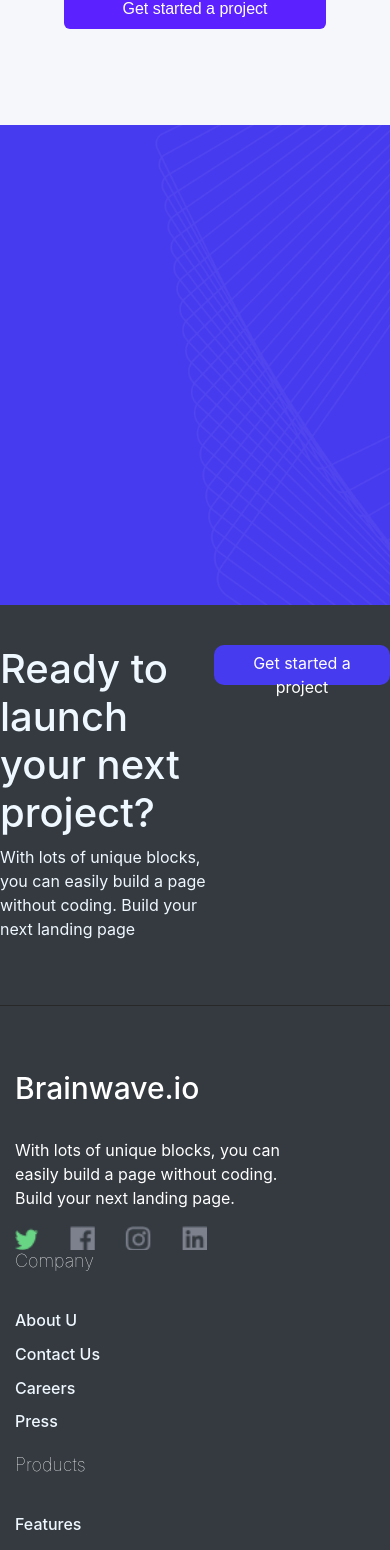
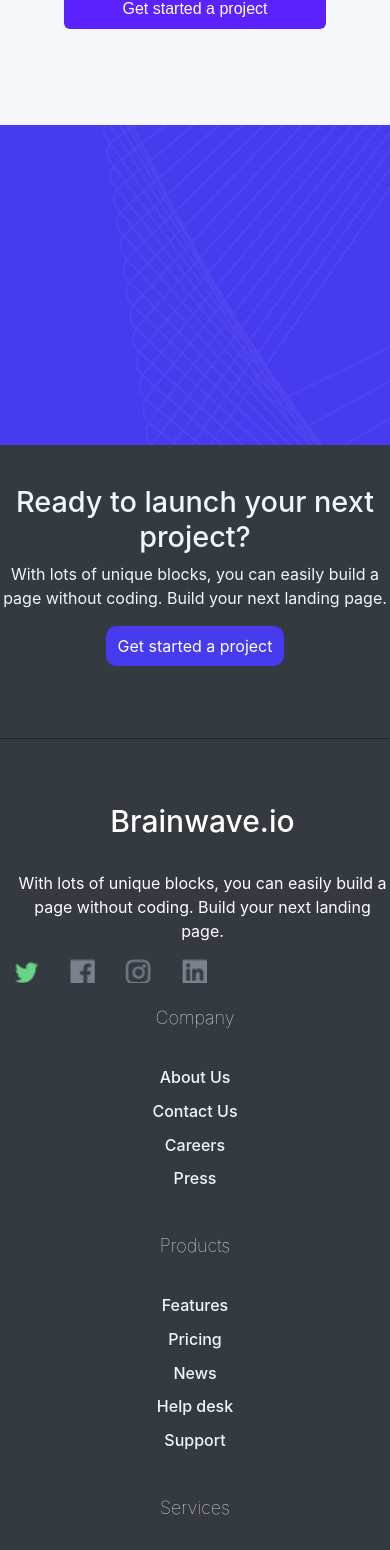
Before and after one commit to ptk244/Brainwave, an Angular app: page /indusspay in a window 390 px wide. Shown: the part 6038-7588 px from the top of the page. Built offline with nearby package versions, Linux system fonts and the light colour scheme.

Commit message:
done with foooter responciveness

```diff
--- a/src/app/footer/footer.component.css
+++ b/src/app/footer/footer.component.css
@@ -1,21 +1,16 @@
 .footer {
-    background-color: #343a40; /* Dark background */
-    padding: 40px 0; /* Padding for the footer */
-    color: white; /* White text color */
+    background-color: #343a40;
+    padding: 40px 0;
+    color: white;
 }
+
 .footer h5 {
     font-size: 18px;
     font-weight: 100;
     margin-bottom: 2rem;
 }
-.footer .col-md-1 {
-    margin-right: 20px; /* Space between columns */
-}
-.footer .col-md-1:last-child {
-    margin-right: 0; /* Remove margin from the last column */
-}
 
-a{
+a {
     color: aliceblue;
     font-weight: 500;
 }
@@ -26,39 +21,40 @@ a:hover {
     text-decoration: none;
 }
 
-.CompanyName{
+.CompanyName {
     font-size: 30px;
     margin-bottom: 2rem;
 }
 
-.Company{
-    padding-right:5rem ;
+.Company {
+    padding-right: 5rem;
 }
 
-li{
+li {
     padding: 0.3rem 0rem;
 }
 
-.social{
+.social {
     width: 12rem;
     height: 1.5rem;
+    background: url('src/assets/Social.png');
+    background-size: cover;
+}
 
-    background: url('src/assets/Social.png') ;
-    background-size: cover;
-  }
-
-  .main-content{
+.main-content {
     display: flex;
     background-color: #343a40;
     color: aliceblue;
     margin-bottom: 3rem;
     justify-content: space-evenly;
+    flex-wrap: wrap;
+}
 
-  }
-
-  .getstarted {
+.getstarted {
     text-align: center;
     display: flex;
+    justify-content: center;
+    align-items: center;
     height: 2.5rem;
     width: 11rem;
     border-radius: 10px;
@@ -66,34 +62,67 @@ li{
     border: none;
 }
 
-
-hr{
-    color: white;
-}
-
-hr{
+hr {
     background-color: #2d2d2d;
 }
 
 .newimage-container {
-
-    width: 100%; /* Set desired width */
-    height: 30rem; /* Set desired height */
+    width: 100%;
+    height: 30rem;
     background: url('src/assets/Testimonialfooter.png') no-repeat center center;
     background-color: #473bf0;
     background-size: contain;
-    margin: 0 auto; /* Center the container */
-
+    margin: 0 auto;
 }
 
-.container{
+.container {
     margin-top: 4rem;
 }
 
-
+/* Responsive Styles */
 @media (max-width: 1290px) {
     .newimage-container {
         width: 85rem;
-        /* margin-left: -10rem;   */
     }
 }
+
+@media (max-width: 768px) {
+    .main-content {
+        flex-direction: column;
+        align-items: center;
+        text-align: center;
+    }
+
+    .Company {
+        padding-right: 0;
+    }
+
+    .footer .row {
+        flex-direction: column;
+    }
+
+    .getstarted {
+        width: 100%;
+        margin-bottom: 1.5rem;
+    }
+
+    .col-md-4, .col-md-2 {
+        text-align: center;
+        margin-bottom: 1.5rem;
+    }
+}
+
+@media (max-width: 576px) {
+    .newimage-container {
+        height: 20rem;
+        background-size: cover;
+    }
+
+    h1 {
+        font-size: 1.8rem;
+    }
+
+    p {
+        font-size: 1rem;
+    }
+}
--- a/src/app/footer/footer.component.html
+++ b/src/app/footer/footer.component.html
@@ -1,19 +1,16 @@
-
 <div class="newimage-container mt-auto">
-    <div class="testimonialfooter" ></div>
+    <div class="testimonialfooter"></div>
 </div>
 
 <footer class="footer mt-auto">
-
-    <div class="main-content" >
+    <div class="main-content">
         <div class="container1">
-        <h1>Ready to launch your next project?</h1>
-        <p>With lots of unique blocks, you can easily build a page without coding. Build your next landing page</p>
+            <h1>Ready to launch your next project?</h1>
+            <p>With lots of unique blocks, you can easily build a page without coding. Build your next landing page.</p>
         </div>
         <div class="container2">
             <div class="getstarted btn btn-primary">Get started a project</div>
         </div>
-
     </div>
     <hr>
     <div class="container">
@@ -26,7 +23,7 @@
             <div class="col-md-2">
                 <h5>Company</h5>
                 <ul class="list-unstyled">
-                    <li><a href="#">About U</a></li>
+                    <li><a href="#">About Us</a></li>
                     <li><a href="#">Contact Us</a></li>
                     <li><a href="#">Careers</a></li>
                     <li><a href="#">Press</a></li>
--- a/src/app/header/header.component.css
+++ b/src/app/header/header.component.css
@@ -84,7 +84,10 @@
 .image-container {
     flex: 1;
     text-align: right;
+    box-shadow: 2px rgba(0, 0,0, 0.1)
+
 }
+
 
 .image-container img {
     width: 80%;
--- a/src/app/indusspay-front-page/indusspay-front-page.component.css
+++ b/src/app/indusspay-front-page/indusspay-front-page.component.css
@@ -37,7 +37,10 @@
     text-align: center;
     flex-wrap: wrap;
 
+
+
 }
+
 
 
 .card-text{
@@ -54,21 +57,34 @@
     box-shadow: 0 4px 8px rgba(0, 0, 0, 0.25);
     border: none;
     border-radius: 5px;
+    transition: transform 0.3s ease-in-out;
 
+}
+.card1:hover{
+    transform: translateY(-10px);
 }
 .card2{
     background: #473BF0;
     box-shadow: 0 4px 8px rgba(0, 0, 0, 0.25);
     border: none;
     border-radius: 5px;
+    transition: transform 0.3s ease-in-out;
 
+}
+
+.card2:hover{
+    transform: translateY(-10px);
 }
 .card3{
     background: #F64B4B;
     box-shadow: 0 4px 8px rgba(0, 0, 0, 0.25);
     border: none;
     border-radius: 5px;
+    transition: transform 0.3s ease-in-out;
 
+}
+.card3:hover{
+    transform: translateY(-10px);
 }
 
 
@@ -116,6 +132,10 @@
     justify-content: center;
     margin-top: 50px;
     padding: 20px;
+    transition: transform 0.3s ease, box-shadow 0.3s ease;
+}
+.testimonial-container:hover{
+    transform: scale(1.05);
 }
 
 .testimonial-card {
```
